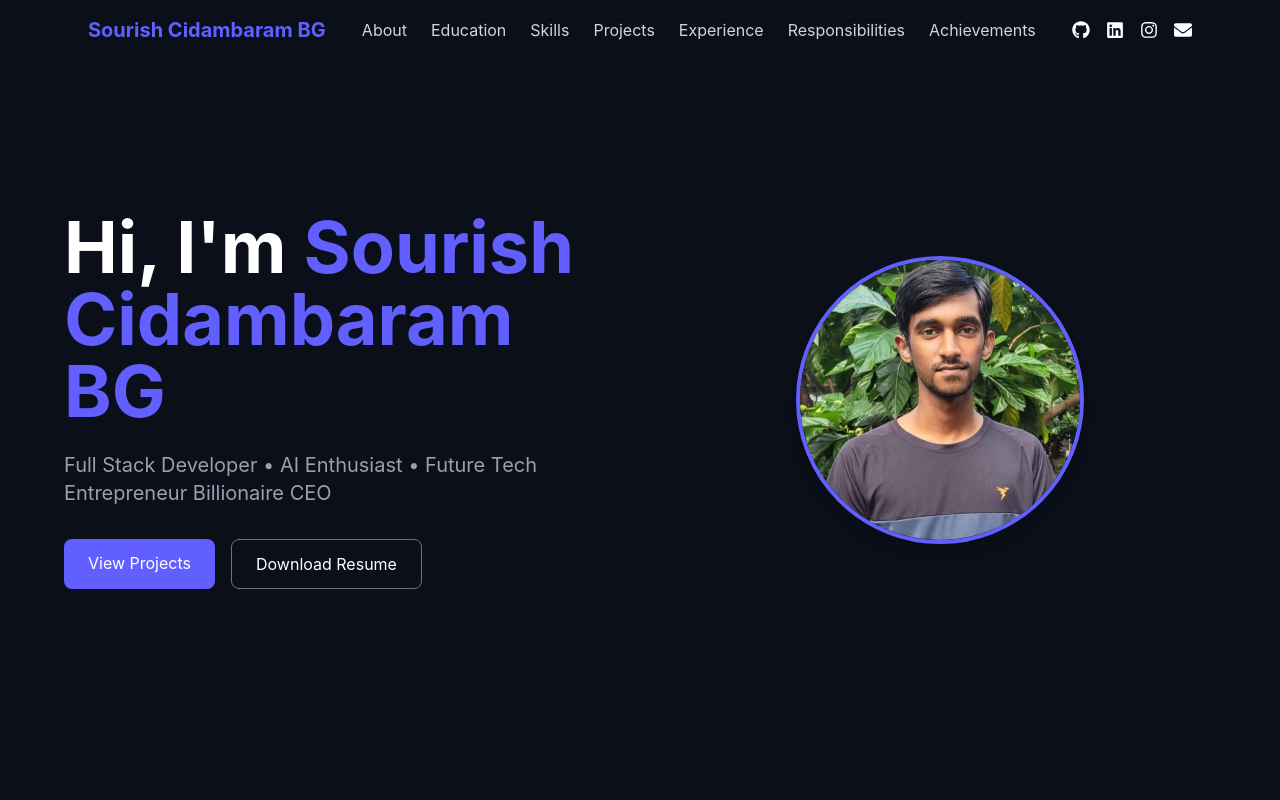
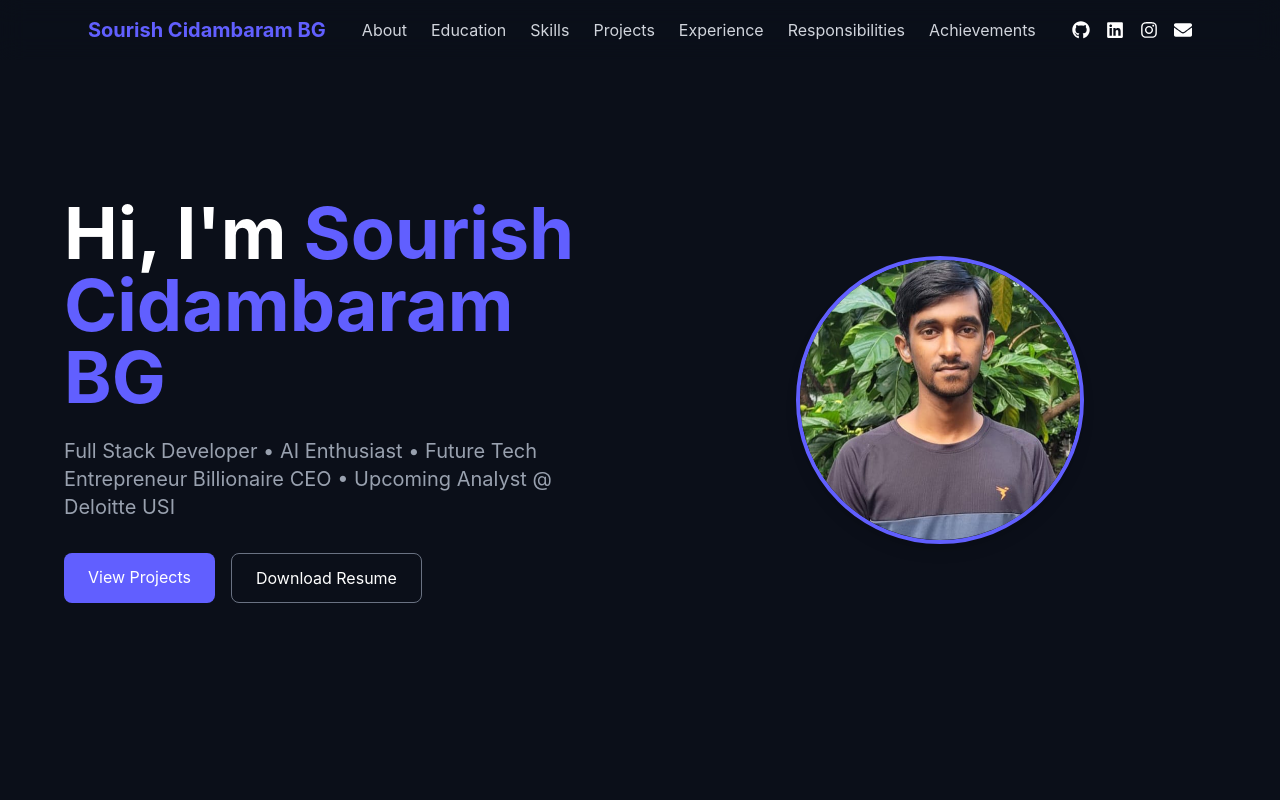
Before and after one commit to Sourish-Cidambaram007-BG/portfolio, a React (Vite) app: page / in a window 1280 px wide. Shown: the top 800 px of the page. Built offline with nearby package versions, Linux system fonts and the light colour scheme.

Commit message:
Updated Hero section

```diff
--- a/src/components/Hero.jsx
+++ b/src/components/Hero.jsx
@@ -29,7 +29,7 @@ function Hero() {
             transition={{ delay: 0.5 }}
             className="mt-6 text-xl text-gray-400"
           >
-            Full Stack Developer • AI Enthusiast • Future Tech Entrepreneur Billionaire CEO
+            Full Stack Developer • AI Enthusiast • Future Tech Entrepreneur Billionaire CEO  • Upcoming Analyst @ Deloitte USI
           </motion.p>
 
           <motion.div
```
